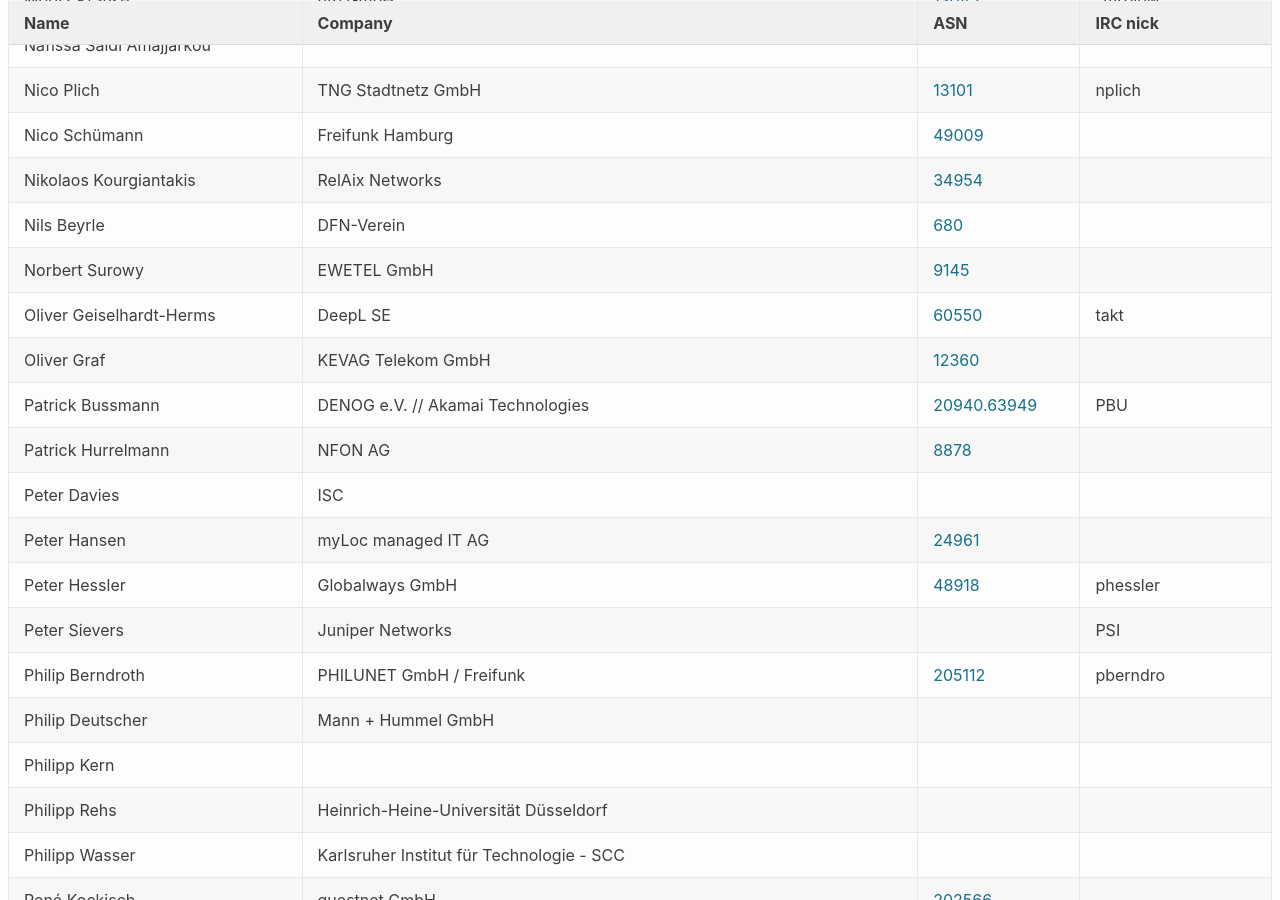
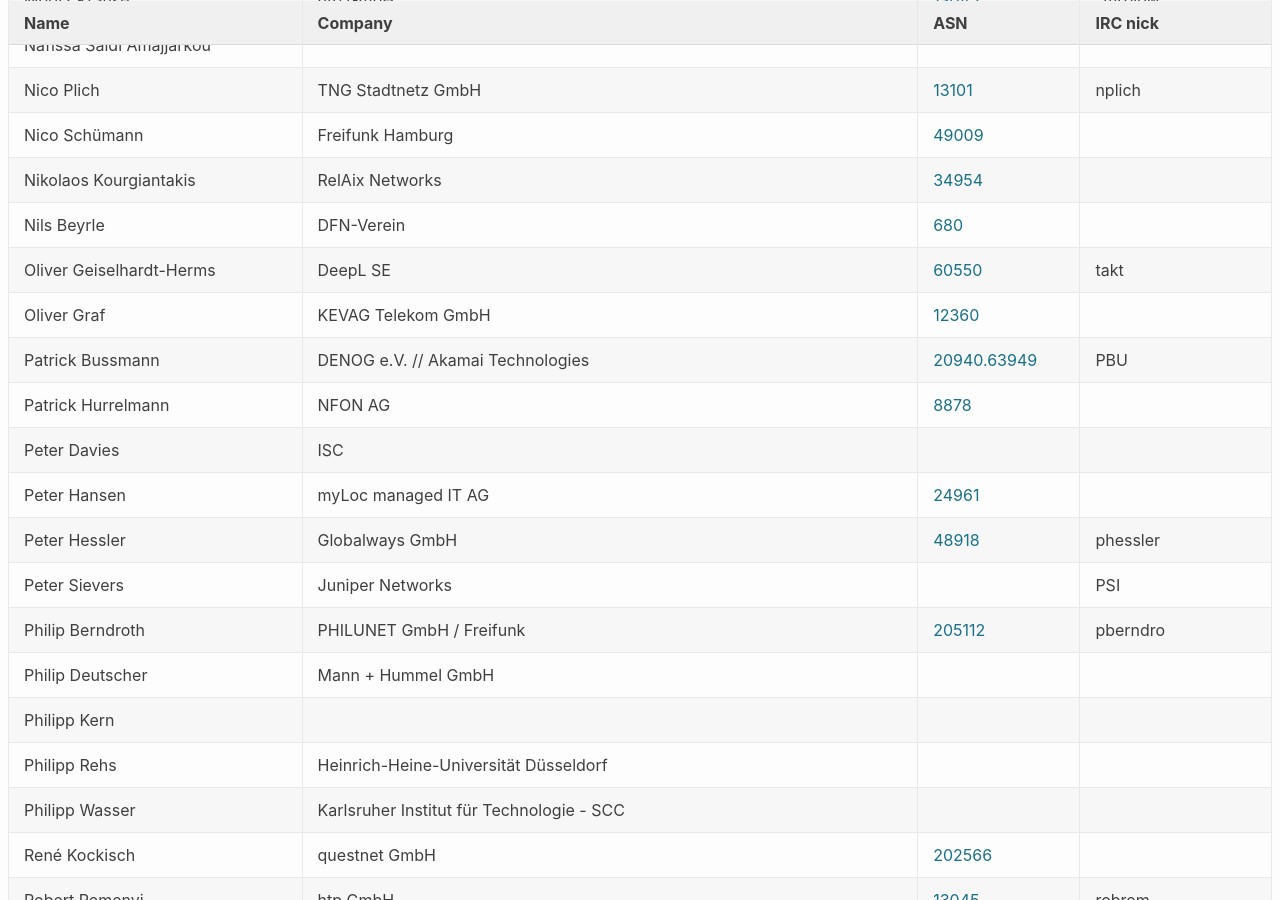
Before and after one commit to denog/pretix-attendeelist, a Jekyll site: the page built from denog15/index.md, in a window 1280 px wide and 900 px high, scrolled down 6544 px. Built offline with Jekyll 4.4.1, drawn with Linux system fonts in a browser that asks for light colours.

Commit message:
Latest data: Tue Sep 19 22:10:04 UTC 2023

```diff
--- a/_data/attendees_denog15_onsite.json
+++ b/_data/attendees_denog15_onsite.json
@@ -882,12 +882,6 @@
     "asn": "680"
   },
   {
-    "name": "Norbert Surowy",
-    "company": "EWETEL GmbH",
-    "irc": null,
-    "asn": "9145"
-  },
-  {
     "name": "Oliver Geiselhardt-Herms",
     "company": "DeepL SE",
     "irc": "takt",
```
